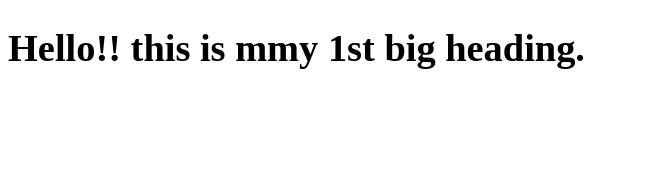
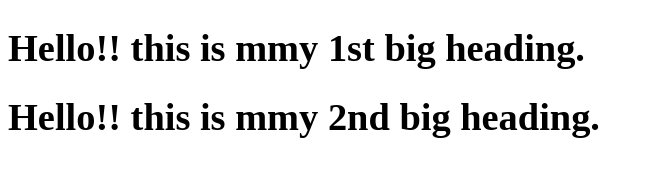
Before and after one commit to SteveTheOgCoder/Website, a plain HTML site: page index.html in a window 1280 px wide. Shown: the whole page, without its empty margins (0-654 px from the left). Drawn offline with Linux system fonts and the light colour scheme.

Commit message:
new chage

```diff
--- a/index.html
+++ b/index.html
@@ -5,5 +5,7 @@
     </head>
     <body>
         <big><H1>Hello!! this is mmy 1st big heading.</H1></big>
+        <big><H1>Hello!! this is mmy 2nd big heading.</H1></big>
+
     </body>
 </html>
```
